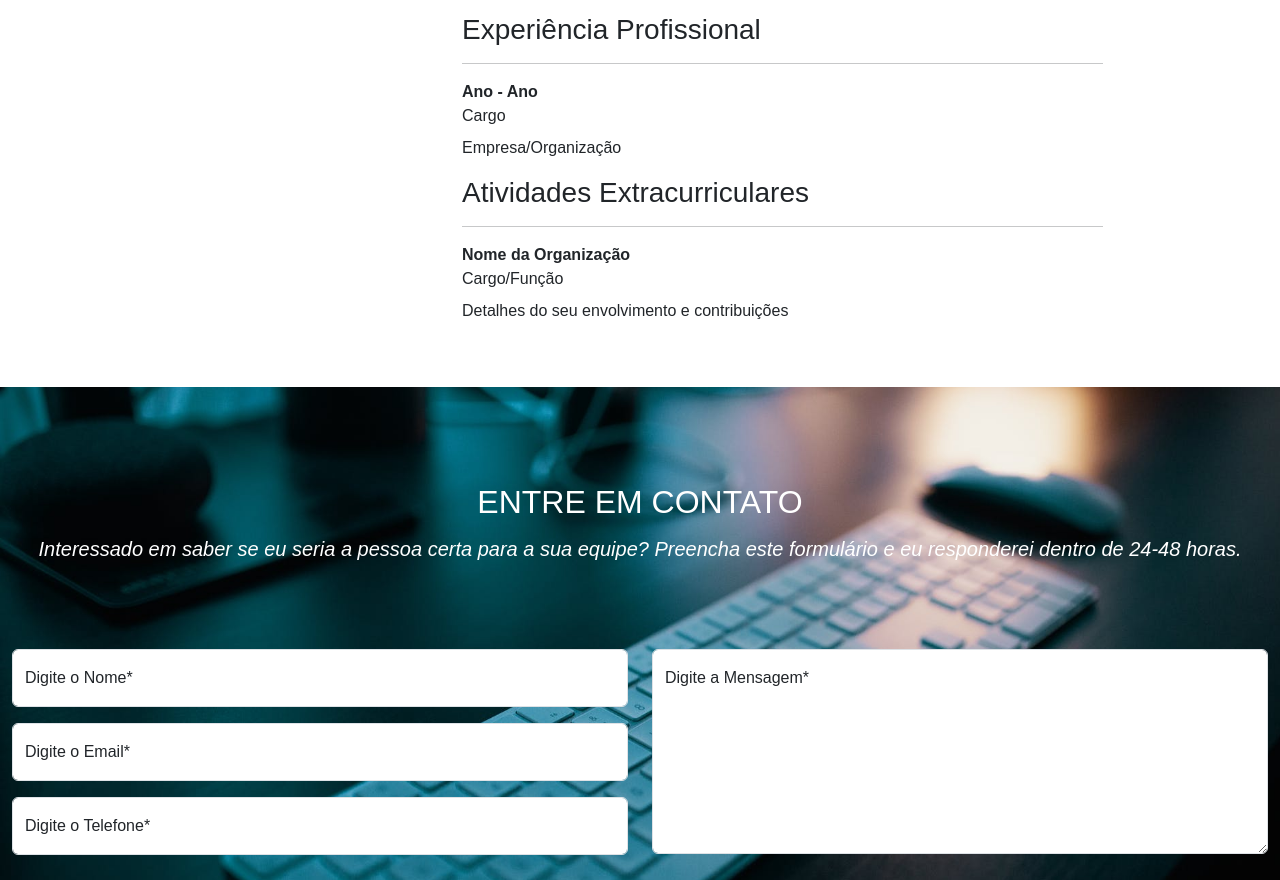
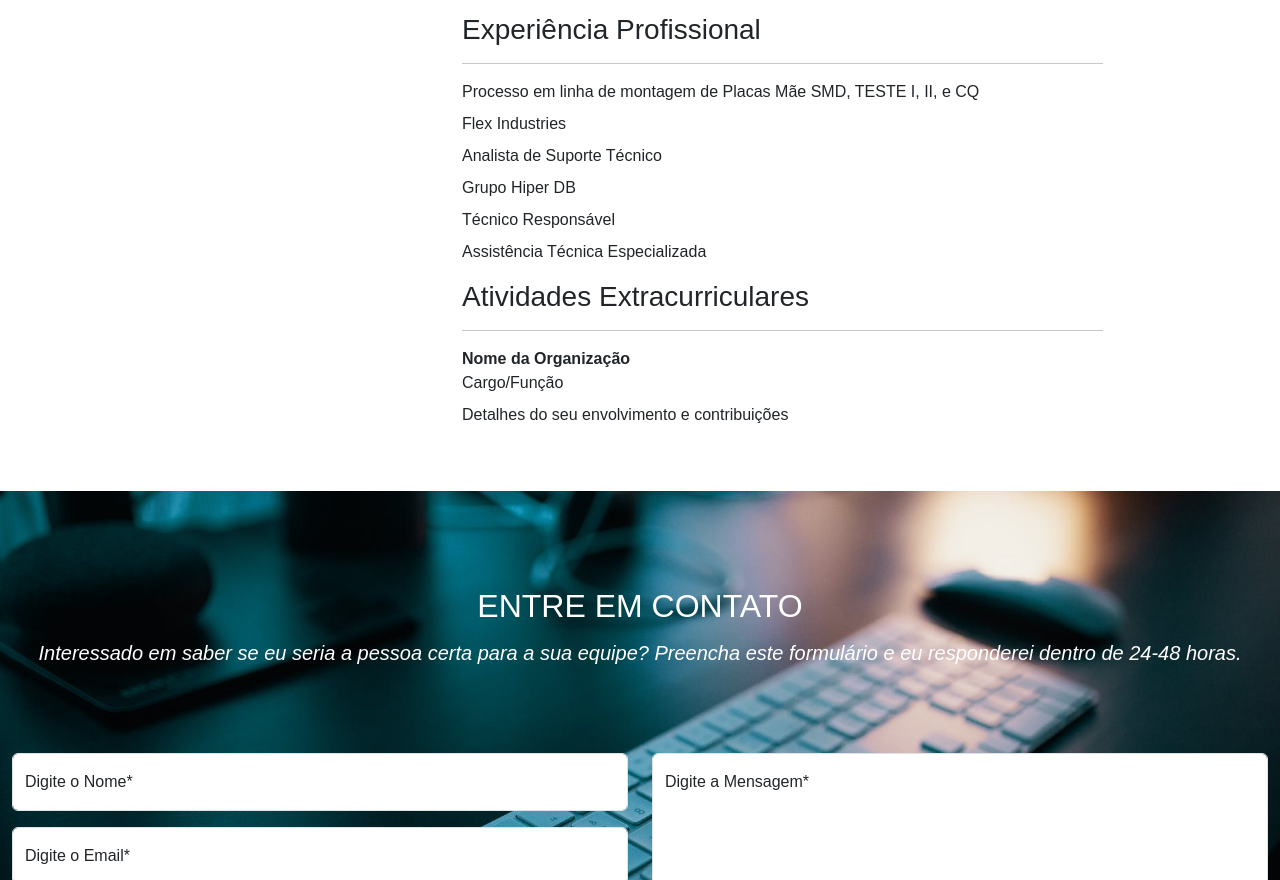
Before and after one commit to ailtondba/Portf-lio, a plain HTML site: page index.html in a window 1280 px wide. Shown: the part 4789-5669 px from the top of the page. Drawn offline with nearby package versions, Linux system fonts and the light colour scheme.

Commit message:
Update index.html

```diff
--- a/index.html
+++ b/index.html
@@ -223,9 +223,13 @@
       <h3>Experiência Profissional</h3>
       <hr>
       <dl>
-        <dt>Ano - Ano</dt>
-        <dd>Cargo</dd>
-        <dd>Empresa/Organização</dd>
+        <dt></dt>
+        <dd>Processo em linha de montagem de Placas Mãe  SMD, TESTE I, II, e CQ</dd>
+        <dd>Flex Industries</dd>
+        <dd>Analista de Suporte Técnico</dd>
+        <dd>Grupo Hiper DB</dd>
+         <dd>Técnico Responsável</dd>
+        <dd>Assistência Técnica Especializada</dd>
         <!-- Adicione ou remova experiências profissionais conforme necessário -->
       </dl>
       <h3>Atividades Extracurriculares</h3>
```
